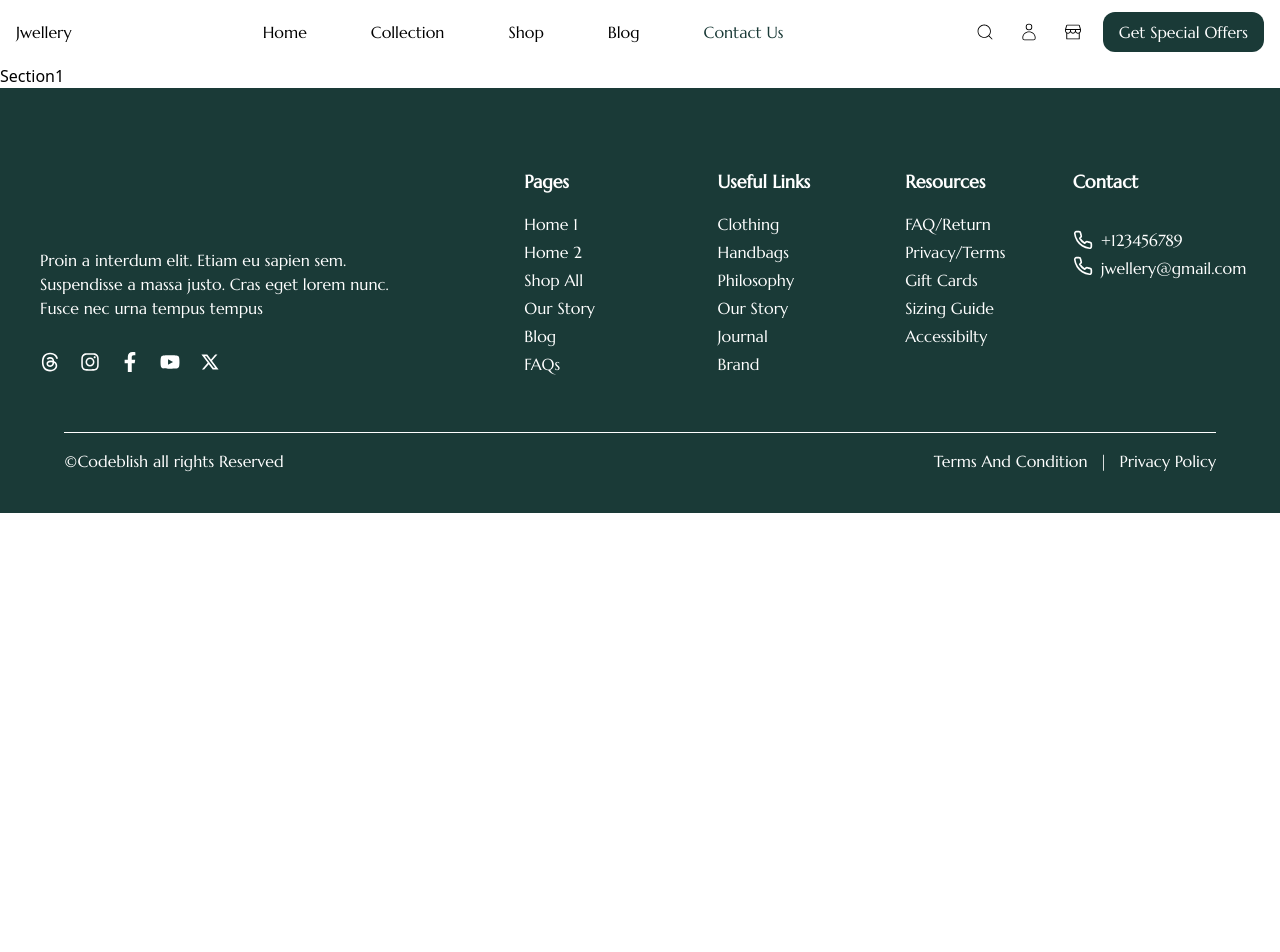
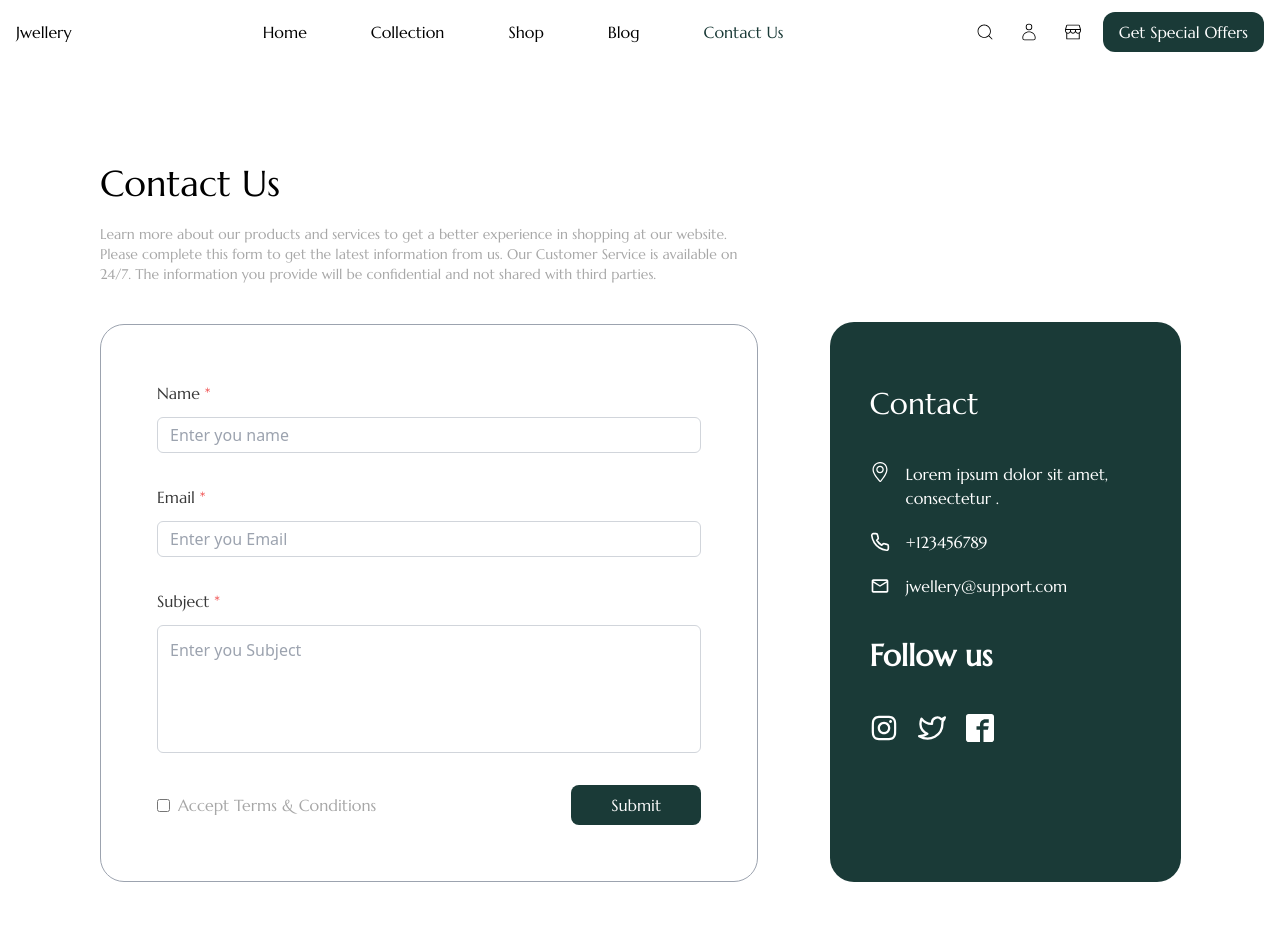
Before and after one commit to CsDeveloperLead/Jaipur_Jwellers_Frontend, a React (Vite) app: page /contact-us in a window 1280 px wide. Shown: the top 952 px of the page. Before the commit the page ends 800 px from the top, so only its background shows below. Built offline with nearby package versions, Linux system fonts and the light colour scheme; a web font is replaced by a local one.

Commit message:
contact us page done

```diff
--- a/src/App.css
+++ b/src/App.css
@@ -9,3 +9,7 @@
   scrollbar-width: none;
   /* Firefox */
 }
+
+input[type="checkbox"]:checked {
+  background-color: #16a34a;
+}
--- a/src/Components/ContactUsComponent/Section1.jsx
+++ b/src/Components/ContactUsComponent/Section1.jsx
@@ -1,8 +1,68 @@
 import React from 'react'
+import { SlLocationPin } from "react-icons/sl";
+import { FiPhone } from "react-icons/fi";
+import { MdOutlineMail } from "react-icons/md";
+import { FaInstagram } from "react-icons/fa";
+import { FiTwitter } from "react-icons/fi";
+import { ImFacebook2 } from "react-icons/im";
+
 
 function Section1() {
     return (
-        <div>Section1</div>
+        <div className='w-full h-auto flex flex-col py-10 gap-8 md:flex-row lg:px-20 xl:py-20'>
+            <div className='w-full h-auto flex flex-col py-5 px-5 lg:pb-0'>
+                <span className='font-marcellus text-3xl sm:text-4xl'>Contact Us</span>
+                <span className='font-marcellus text-xs mt-2 text-[#A7A7A7] sm:text-sm md:text-xs xl:text-sm xl:mt-5'>Learn more about our products and services to get a better experience in shopping at our website. Please complete this form to get the latest information from us. Our Customer Service is available on 24/7. The information you provide will be confidential and not shared with third parties.</span>
+                <div className='w-full h-auto flex flex-col border-[1px] border-gray-400 mt-10 p-5 rounded-3xl gap-5 xl:p-14 xl:gap-8'>
+                    <div className='w-full h-auto flex flex-col gap-3'>
+                        <label className='text-[#383838] font-marcellus' htmlFor="name">Name <span className='text-red-500'>*</span></label>
+                        <input type="text" name='name' id='name' placeholder='Enter you name' className='w-full h-9 outline-none px-3 border-[1px] border-gray-300 rounded-md' />
+                    </div>
+                    <div className='w-full h-auto flex flex-col gap-3'>
+                        <label className='text-[#383838] font-marcellus' htmlFor="email">Email <span className='text-red-500'>*</span></label>
+                        <input type="email" name='email' id='email' placeholder='Enter you Email' className='w-full h-9 outline-none px-3 border-[1px] border-gray-300 rounded-md' />
+                    </div>
+                    <div className='w-full h-auto flex flex-col gap-3'>
+                        <label className='text-[#383838] font-marcellus' htmlFor="subject">Subject <span className='text-red-500'>*</span></label>
+                        <textarea name="subject" id="subject" placeholder='Enter you Subject' className='w-full outline-none p-3 border-[1px] border-gray-300 rounded-md min-h-32 max-h-32 resize-none'></textarea>
+                    </div>
+                    <div className='w-full h-auto flex flex-col justify-center items-center sm:flex-row sm:items-center md:flex-col lg:flex-row'>
+                        <div className='w-full h-full flex gap-2 items-center'>
+                            <input type="checkbox" name="termsCondition" id="termsCondition" className=''/>
+                            <label htmlFor="termsCondition" className='text-[#A7A7A7] font-marcellus'>Accept Terms & Conditions</label>
+                        </div>
+                        <div className='w-full h-full flex justify-center items-center mt-5 sm:mt-0 sm:justify-end md:mt-5 md:justify-center lg:justify-end lg:mt-0'>
+                            <span className='bg-[#1A3A37] px-10 py-2 font-marcellus text-[#FAFAFA] rounded-lg'>Submit</span>
+                        </div>
+                    </div>
+                </div>
+            </div>
+            <div className='w-full h-auto flex justify-center items-center lg:w-[50vw] lg:items-end'>
+                <div className='w-[90%] h-[60vh] rounded-3xl bg-[#1A3A37] flex flex-col p-10 font-marcellus text-white md:h-auto lg:h-[70vh] xl:h-[70vh] xl:py-16'>
+                    <span className='text-2xl xl:text-3xl'>Contact</span>
+                    <div className='w-full h-auto flex gap-4 mt-10'>
+                        <SlLocationPin size={20} />
+                        <span className='w-[80%] text-xs sm:text-sm xl:text-base'>Lorem ipsum dolor sit amet, consectetur .</span>
+                    </div>
+                    <div className='w-full h-auto flex gap-4 items-center mt-5'>
+                        <FiPhone size={20} />
+                        <span className='w-[80%] text-xs sm:text-sm xl:text-base'> +123456789</span>
+                    </div>
+                    <div className='w-full h-auto flex gap-4 items-center mt-5'>
+                        <MdOutlineMail size={20} />
+                        <span className='w-[80%] text-xs sm:text-sm xl:text-base'>jwellery@support.com</span>
+                    </div>
+                    <div className='w-full h-auto flex flex-col mt-10 gap-8 xl:gap-10'>
+                        <span className='font-semibold text-xl xl:text-3xl'>Follow us</span>
+                        <div className='w-full h-auto flex gap-5 items-center'>
+                            <FaInstagram size={20} className='size-7' />
+                            <FiTwitter size={20} className='size-7'  />
+                            <ImFacebook2 size={20} className='size-7'  />
+                        </div>
+                    </div>
+                </div>
+            </div>
+        </div>
     )
 }
 
```
